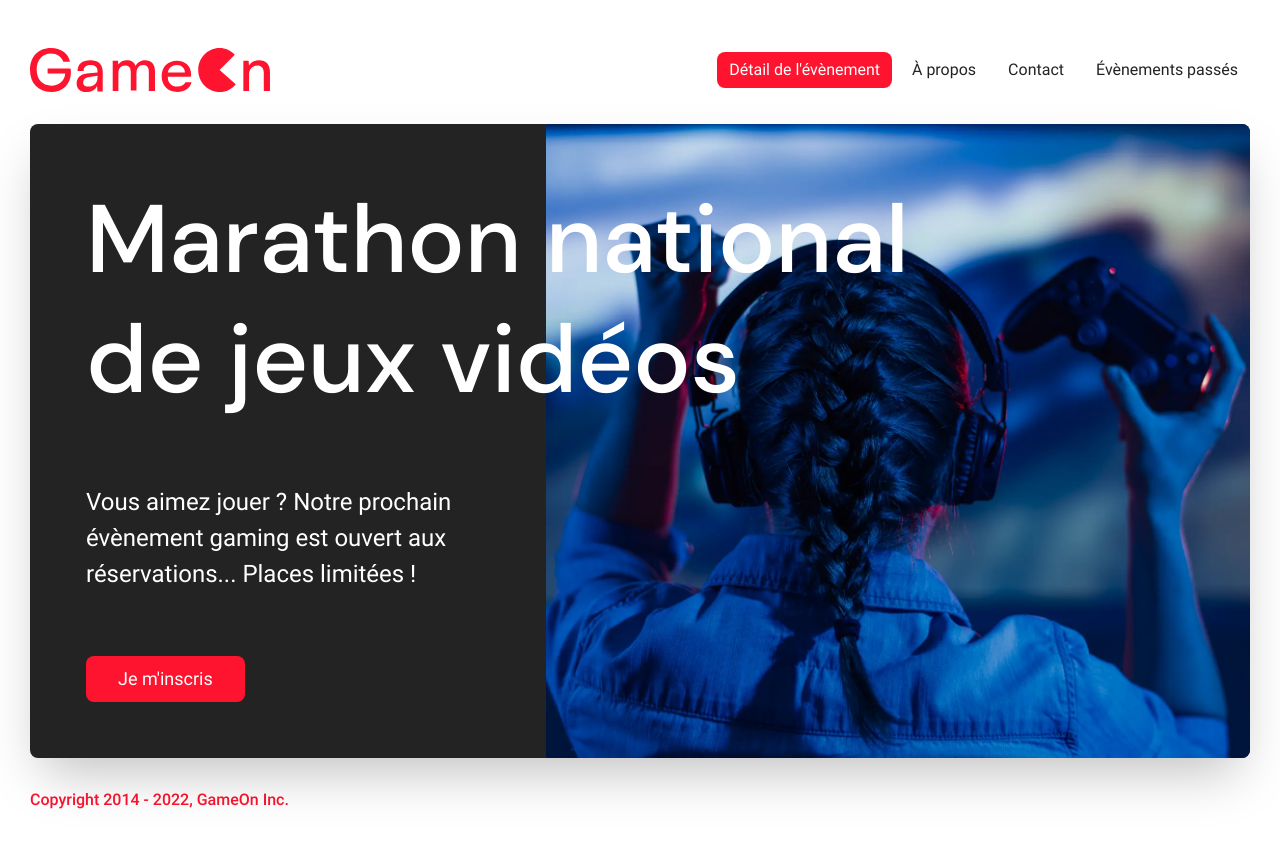
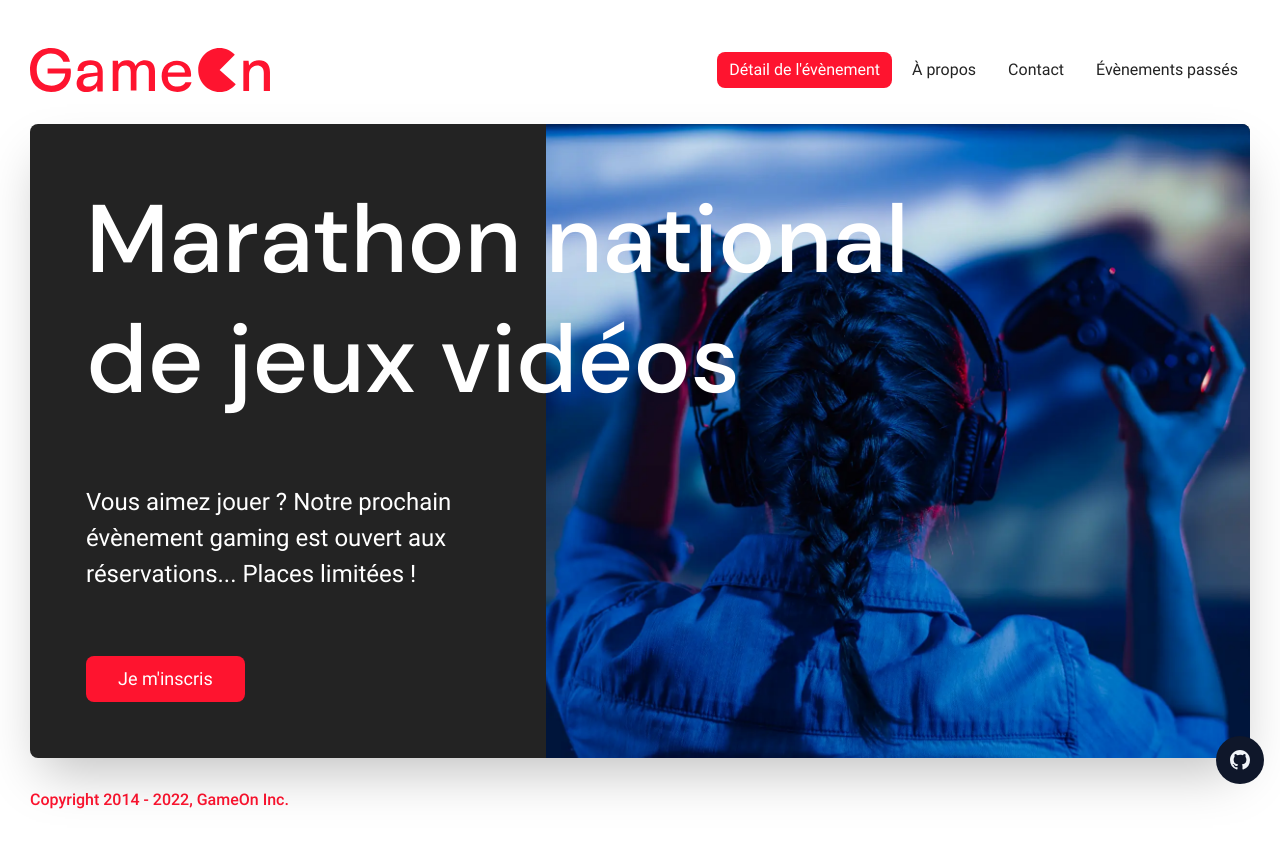
Before and after one commit to alexperronnet/asdsad, a website built with Vite: page index.html in a window 1280 px wide. Built offline with nearby package versions, Linux system fonts and the light colour scheme.

Commit message:
Add source

```diff
--- a/index.html
+++ b/index.html
@@ -295,6 +295,25 @@
 
       <!-- Footer -->
       <footer class="footer"></footer>
+
+      <!-- Source -->
+      <a
+        href="https://github.com/alexperronnet/openclassrooms-p3-ohmyfood"
+        target="_blank"
+        class="repo-link"
+      >
+        <svg
+          xmlns="http://www.w3.org/2000/svg"
+          viewBox="0 0 24 24"
+          width="24"
+          height="24"
+        >
+          <path fill="none" d="M0 0h24v24H0z" />
+          <path
+            d="M12 2C6.475 2 2 6.475 2 12a9.994 9.994 0 0 0 6.838 9.488c.5.087.687-.213.687-.476 0-.237-.013-1.024-.013-1.862-2.512.463-3.162-.612-3.362-1.175-.113-.288-.6-1.175-1.025-1.413-.35-.187-.85-.65-.013-.662.788-.013 1.35.725 1.538 1.025.9 1.512 2.338 1.087 2.912.825.088-.65.35-1.087.638-1.337-2.225-.25-4.55-1.113-4.55-4.938 0-1.088.387-1.987 1.025-2.688-.1-.25-.45-1.275.1-2.65 0 0 .837-.262 2.75 1.026a9.28 9.28 0 0 1 2.5-.338c.85 0 1.7.112 2.5.337 1.912-1.3 2.75-1.024 2.75-1.024.55 1.375.2 2.4.1 2.65.637.7 1.025 1.587 1.025 2.687 0 3.838-2.337 4.688-4.562 4.938.362.312.675.912.675 1.85 0 1.337-.013 2.412-.013 2.75 0 .262.188.574.688.474A10.016 10.016 0 0 0 22 12c0-5.525-4.475-10-10-10z"
+          />
+        </svg>
+      </a>
     </div>
     <script type="module" src="/src/scripts/main.js"></script>
   </body>
--- /dev/null
+++ b/src/styles/layout/_source.scss
@@ -0,0 +1,23 @@
+.repo-link {
+  position: fixed;
+  right: 16rem;
+  bottom: 16rem;
+  padding: 12rem;
+  background-color: #0f172a;
+  border-radius: 50%;
+  transition: transform 150ms ease-in-out;
+  transition: 150ms ease-in-out;
+  transition-property: transform color;
+  line-height: 0;
+}
+
+.repo-link svg {
+  width: 24rem;
+  aspect-ratio: 1;
+  fill: #f1f5f9;
+}
+
+.repo-link:hover {
+  background-color: #3b82f6;
+  transform: translateY(-5rem);
+}
--- a/src/styles/main.scss
+++ b/src/styles/main.scss
@@ -11,3 +11,4 @@
 @use "/src/styles/layout/modal";
 @use "/src/styles/layout/form";
 @use "/src/styles/layout/footer";
+@use "/src/styles/layout/source";
```
